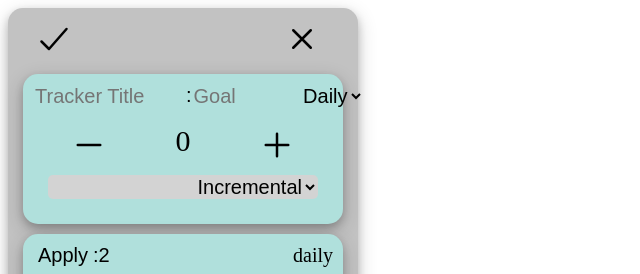
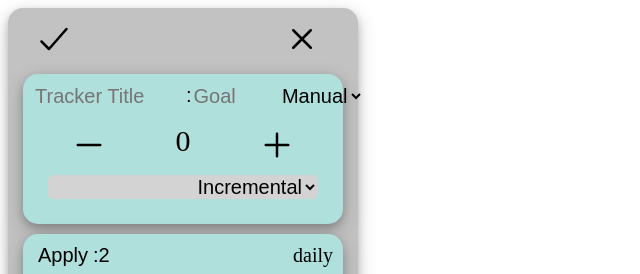
Before and after one commit to keithfrazier98/progress-tracker, a React (Create React App) app: page / in a window 1280 px wide. Both pictures are taken after a click on the button 54 px from the left and 43 px from the top of the page. Shown: the top 274 px of the page, without its empty margins (0-640 px from the left). Built offline with nearby package versions, Linux system fonts and the light colour scheme.

Commit message:
created seperate component for tracker form there is a bug with the title input where it will deselct when you type a letter

```diff
--- a/src/Container.jsx
+++ b/src/Container.jsx
@@ -1,5 +1,6 @@
 import React, { useState } from "react";
 import Trackers from "./Trackers";
+import TrackerForm from "./TrackerForm";
 import "./Container.css";
 import trackerData from "./trackerData.json";
 import { DragDropContext, Droppable } from "react-beautiful-dnd";
@@ -11,13 +12,47 @@ function Container() {
     title: "",
     goal: "",
     current: 0,
-    occurence: "manual",
+    occurence: "Manual",
     type: "Incremental",
   };
   const [trackerFormData, setTrackerFormData] = useState(initalTrackerData);
   const [data, setData] = useState(trackerData);
   const [dataChange, setDataChange] = useState(false);
   const [trackers, setTrackers] = useState();
+
+  function editTracker(event) {
+    const index = event.target.id;
+    let name = event.target.name;
+    if (name.includes("title")) {
+      name = name.split("");
+      name.splice(name.length - 2, 2);
+      name = name.join("");
+    }
+    console.log(name);
+    const value = event.target.value;
+    const newValue = data[index];
+
+    if (newTracker) {
+      setTrackerFormData({
+        ...trackerFormData,
+        [name]: value,
+      });
+    } else {
+      name === "goal" && newValue["type"] === "Timer"
+        ? event.target.parentNode.querySelector("[name=units]").dataset
+            .current === "hr"
+          ? (newValue[name] = value * 3600)
+          : (newValue[name] = value * 60)
+        : (newValue[name] = value);
+
+      if (name === "type") newValue["goal"] = 0;
+
+      const newData = data;
+      newData.splice(index, 1, newValue);
+      setData(newData);
+      setDataChange(!dataChange);
+    }
+  }
 
   function toggleNewTracker() {
     setNewTracker(true);
@@ -71,19 +106,12 @@ function Container() {
     <>
       <Trackers
          newTracker={newTracker}
-        setNewTracker={setNewTracker}
          editMode={editMode}
-        setEditMode={setEditMode}
-        createTracker={createTracker}
-        trackerFormData={trackerFormData}
-        setTrackerFormData={setTrackerFormData}
-        trackerData={trackerData}
          data={data}
          setData={setData}
          dataChange={dataChange}
          setDataChange={setDataChange}
-        trackers={trackers}
-        setTrackers={setTrackers}
+         editTracker={editTracker}
       />
     </>
   );
@@ -119,6 +147,17 @@ function Container() {
         <Droppable droppableId={"trackers"}>
           {(provided) => (
             <ul {...provided.droppableProps} ref={provided.innerRef}>
+              {newTracker ? (
+                <TrackerForm
+                  trackerFormData={trackerFormData}
+                  editTracker={editTracker}
+                  setData={setData}
+                  data={data}
+                  editMode={editMode}
+                  dataChange={dataChange}
+                  setDataChange={setDataChange}
+                />
+              ) : null}
               {trackerElement}
               {provided.placeholder}
             </ul>
--- /dev/null
+++ b/src/TrackerForm.jsx
@@ -0,0 +1,75 @@
+import React from "react";
+import ProgressBar from "./ProgressBar";
+
+function TrackerForm({
+  trackerFormData,
+  editTracker,
+  setData,
+  data,
+  editMode,
+  dataChange,
+  setDataChange,
+}) {
+  const { title, goal, current, occurence, type } = trackerFormData;
+  return (
+    <li key={title}>
+      <div className="tracker">
+        <form>
+          <div className="flex-container info">
+            <div className="flex-container">
+              <label htmlFor={`title`}>
+                <input
+                  name={`title:0`}
+                  placeholder="Tracker Title"
+                  maxLength="20"
+                  size={"10"}
+                  value={title}
+                  onChange={editTracker}
+                  required
+                ></input>
+              </label>
+
+              <p>:</p>
+              <input
+                name="goal"
+                placeholder="Goal"
+                maxLength="4"
+                size={"4"}
+                value={goal}
+                onChange={editTracker}
+                required
+              ></input>
+            </div>
+            <select
+              style={{ height: "24px" }}
+              name="occurence"
+              value={occurence}
+              onChange={editTracker}
+            >
+              <option>Daily</option>
+              <option>Weekly</option>
+              <option>Monthly</option>
+              <option>Yearly</option>
+              <option>Manual</option>
+            </select>
+          </div>
+          <ProgressBar
+            current={current}
+            goal={goal}
+            type={type}
+            index={null}
+            setData={setData}
+            data={data}
+            editMode={editMode}
+            editTracker={editTracker}
+            occurence={occurence}
+            setDataChange={setDataChange}
+            dataChange={dataChange}
+          />
+        </form>
+      </div>
+    </li>
+  );
+}
+
+export default TrackerForm;
--- a/src/Trackers.jsx
+++ b/src/Trackers.jsx
@@ -1,63 +1,17 @@
-import React, { useEffect, useRef } from "react";
+import React from "react";
 import ProgressBar from "./ProgressBar";
 import { Draggable } from "react-beautiful-dnd";
 import "./Trackers.css";
 
 function Trackers({
-  setNewTracker,
   newTracker,
   editMode,
-  setEditMode,
-  createTracker,
-  trackerFormData,
-  setTrackerFormData,
   data,
   setData,
   dataChange,
   setDataChange,
-  trackers,
-  setTrackers,
+  editTracker,
 }) {
-  //const inputEl = useRef(null);
-  function editTracker(event) {
-    const index = event.target.id;
-    let name = event.target.name;
-    if (name.includes('title')) {
-      name = name.split("");
-      name.splice(name.length - 2, 2);
-      name = name.join("");
-    }
-    console.log(name);
-    const value = event.target.value;
-    const newValue = data[index];
-
-    if (newTracker) {
-      setTrackerFormData({
-        ...trackerFormData,
-        [name]: value,
-      });
-    } else {
-      name === "goal" && newValue["type"] === "Timer"
-        ? event.target.parentNode.querySelector("[name=units]").dataset
-            .current === "hr"
-          ? (newValue[name] = value * 3600)
-          : (newValue[name] = value * 60)
-        : (newValue[name] = value);
-
-      if (name === "type") newValue["goal"] = 0;
-
-      const newData = data;
-      newData.splice(index, 1, newValue);
-      setData(newData);
-      setDataChange(!dataChange);
-      //inputEl.current.focus();
-      //console.log(inputEl.current);
-    }
-  }
-  // new tracker button opens tracker form
-  // tracker form looks like a tracker and is placed in above other trackers
-  // when form is submitted it is placed in the tracker list and trackers are rerendered
-
   function displayTimerUnits(units, index) {
     return editMode ? (
       <select
@@ -89,82 +43,30 @@ function Trackers({
     setDataChange(!dataChange);
   }
 
-  const trackerForm = () => {
-    const { title, goal, current, occurence, type } = trackerFormData;
-    return (
-      <li key={title}>
-        <div className="tracker">
-          <form>
-            <div className="flex-container info">
-              <div className="flex-container">
-                <label htmlFor={`title`}>
-                  <input
-                    name="title"
-                    placeholder="Tracker Title"
-                    maxLength="20"
-                    size={"10"}
-                    value={title}
-                    onChange={editTracker}
-                    required
-                  ></input>
-                </label>
-
-                <p>:</p>
-                <input
-                  name="goal"
-                  placeholder="Goal"
-                  maxLength="4"
-                  size={"4"}
-                  value={goal}
-                  onChange={editTracker}
-                  required
-                ></input>
-              </div>
-              <select
-                style={{ height: "24px" }}
-                name="occurence"
-                value={occurence}
-                onChange={editTracker}
-              >
-                <option>Daily</option>
-                <option>Weekly</option>
-                <option>Monthly</option>
-                <option>Yearly</option>
-                <option>Manual</option>
-              </select>
-            </div>
-            <ProgressBar
-              current={current}
-              goal={goal}
-              type={type}
-              index={null}
-              setData={setData}
-              data={data}
-              editMode={editMode}
-              editTracker={editTracker}
-              occurence={occurence}
-              setDataChange={setDataChange}
-              dataChange={dataChange}
-            />
-          </form>
-        </div>
-      </li>
-    );
-  };
-
   // edit tracker button opens tracker input options for all trackers
   // optional fields have down arrows where menus are available
   // text info are switched to text fields
-  const listItem = ({
-    title,
-    goal,
-    occurence,
-    type,
-    current,
-    index,
-    units,
-    completed,
-  }) => (
+
+  return (
+    <>
+      {data.map(
+        (
+          { title, goal, occurence, type, current, units, completed },
+          index
+        ) => (
+          <Draggable
+            key={title}
+            index={index}
+            draggableId={title}
+            isDragDisabled={!editMode}
+          >
+            {(provided) => (
+              <li
+                key={title}
+                {...provided.draggableProps}
+                {...provided.dragHandleProps}
+                ref={provided.innerRef}
+              >
                 <div className="cancelBox">
                   <div className="tracker">
                     <div className="flex-container info">
@@ -179,7 +81,6 @@ function Trackers({
                               size={"10"}
                               value={title}
                               onChange={editTracker}
-                  // ref={inputEl}
                             ></input>
                           </label>
                         ) : (
@@ -193,13 +94,19 @@ function Trackers({
                             placeholder="Goal"
                             maxLength="4"
                             size={"3"}
-                value={type === "Timer" ? displayTimerGoal(goal) : goal}
+                            value={
+                              type === "Timer" ? displayTimerGoal(goal) : goal
+                            }
                             onChange={editTracker}
                           ></input>
                         ) : (
-              <p>{type === "Timer" ? displayTimerGoal(goal) : goal}</p>
+                          <p>
+                            {type === "Timer" ? displayTimerGoal(goal) : goal}
+                          </p>
                         )}
-            {type === "Timer" ? displayTimerUnits(units, index) : null}
+                        {type === "Timer"
+                          ? displayTimerUnits(units, index)
+                          : null}
                       </div>
                       {editMode ? (
                         <select
@@ -259,89 +166,13 @@ function Trackers({
                     </div>
                   ) : null}
                 </div>
-  );
-
-  function renderTrackers() {
-    const existingTrackers = data.map(
-      ({ title, goal, occurence, type, current, units, completed }, index) => (
-        <Draggable
-          key={title}
-          index={index}
-          draggableId={title}
-          isDragDisabled={!editMode}
-        >
-          {(provided) => (
-            <li
-              key={title}
-              {...provided.draggableProps}
-              {...provided.dragHandleProps}
-              ref={provided.innerRef}
-            >
-              {listItem({
-                title,
-                goal,
-                occurence,
-                type,
-                current,
-                index,
-                units,
-                completed,
-              })}
               </li>
             )}
           </Draggable>
         )
+      )}
+    </>
   );
-
-    if (newTracker) {
-      setTrackers([trackerForm(), ...existingTrackers]);
-    } else {
-      setTrackers(existingTrackers);
-    }
-
-    return trackers;
-  }
-
-  useEffect(() => {
-    const existingTrackers = data.map(
-      ({ title, goal, occurence, type, current, units, completed }, index) => (
-        <Draggable
-          key={title}
-          index={index}
-          draggableId={title}
-          isDragDisabled={!editMode}
-        >
-          {(provided) => (
-            <li
-              key={title}
-              {...provided.draggableProps}
-              {...provided.dragHandleProps}
-              ref={provided.innerRef}
-            >
-              {listItem({
-                title,
-                goal,
-                occurence,
-                type,
-                current,
-                index,
-                units,
-                completed,
-              })}
-            </li>
-          )}
-        </Draggable>
-      )
-    );
-
-    if (newTracker) {
-      setTrackers([trackerForm(), ...existingTrackers]);
-    } else {
-      setTrackers(existingTrackers);
-    }
-  }, [dataChange, editMode, newTracker, trackerFormData]);
-
-  return <>{trackers}</>;
 }
 
 export default Trackers;
```
Lines whose indentation alone changed are shown as unchanged.
